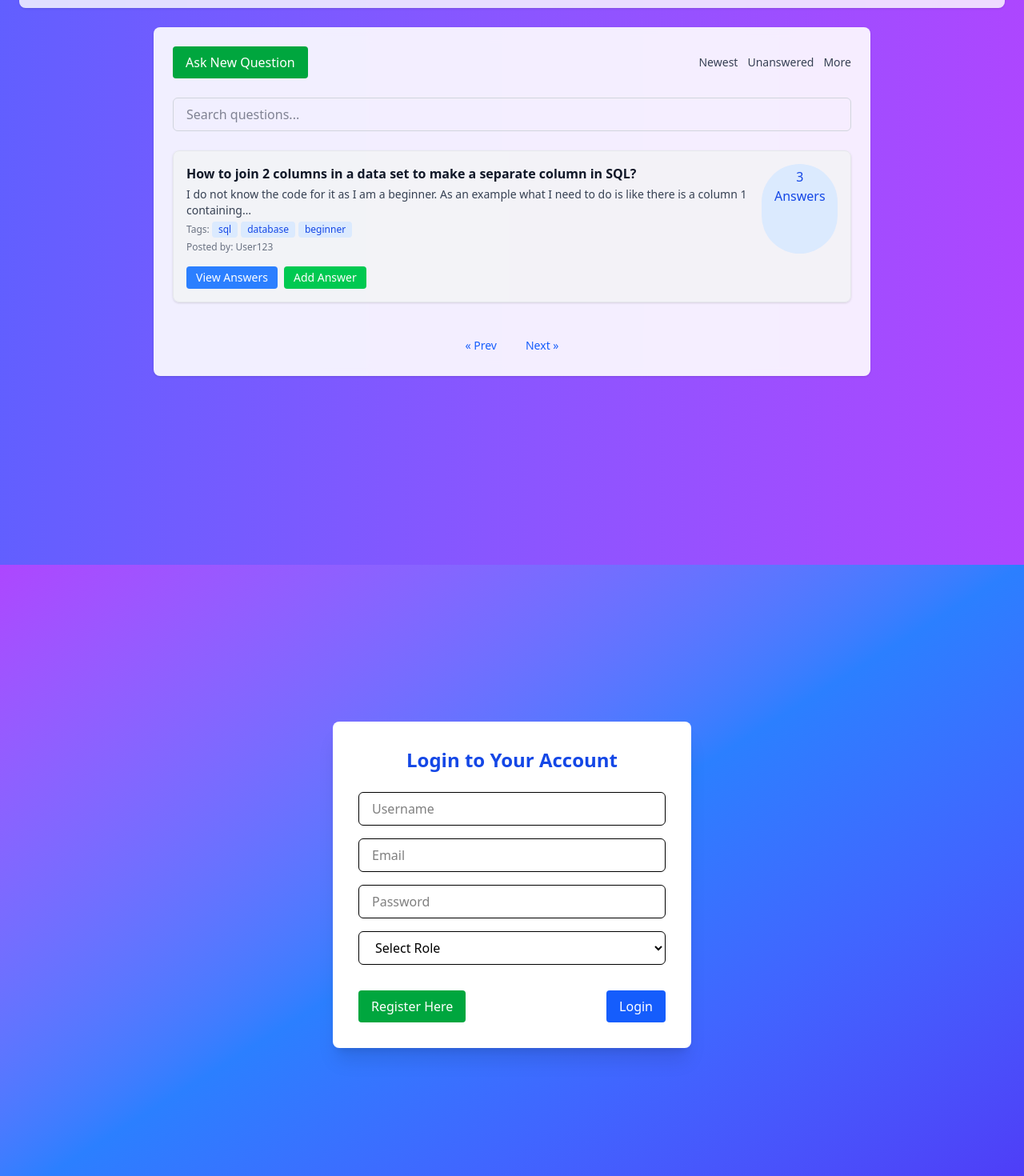
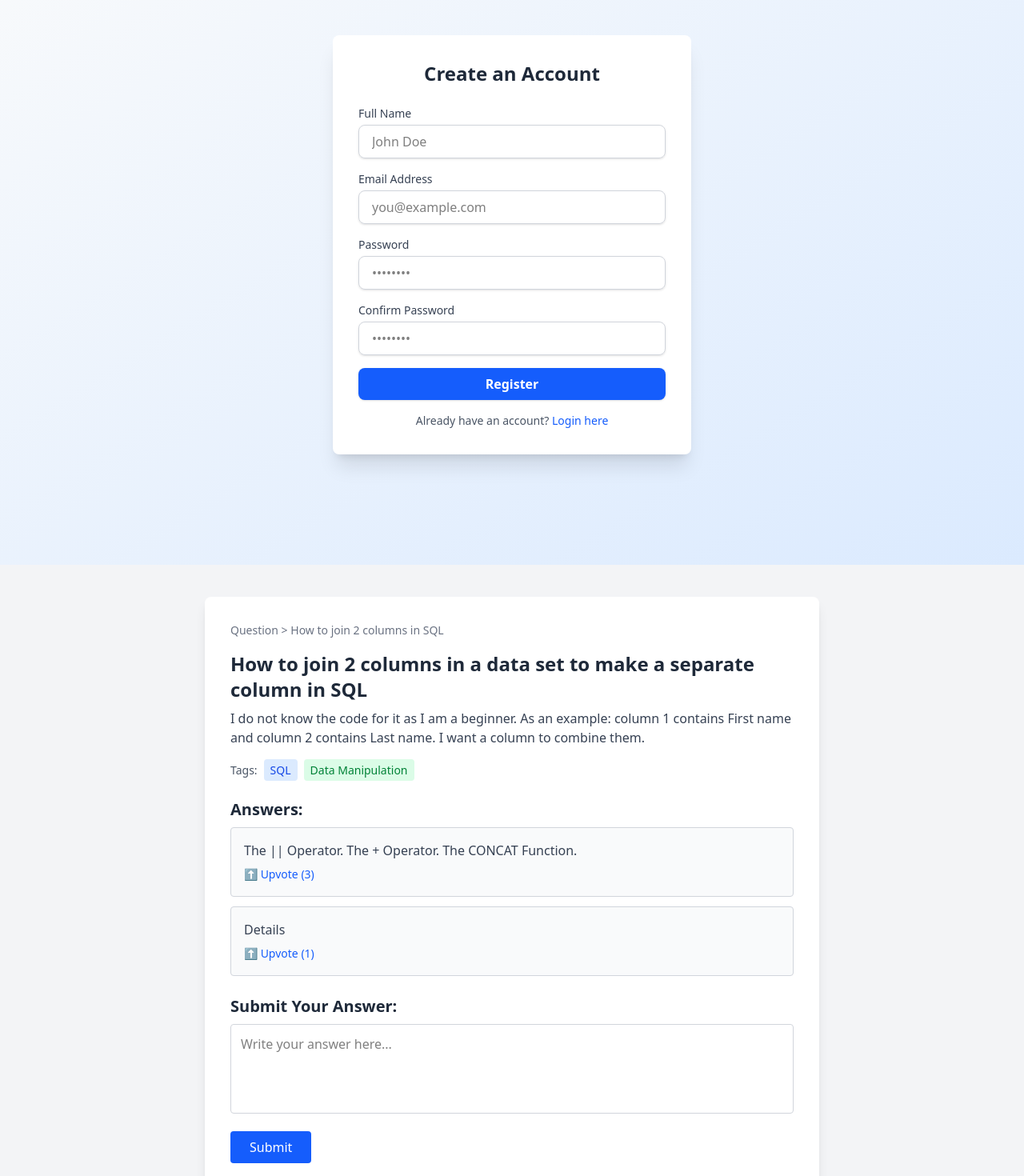
Before and after one commit to DSRANA1503/odoo-Hackathon-2025, a React (Vite) app in the folder AskMe/frontend/: page / in a window 1280 px wide. Shown: the part 118-1588 px from the top of the page at 80% size. Built offline with nearby package versions, Linux system fonts and the light colour scheme.

Commit message:
commited

```diff
--- /dev/null
+++ b/AskMe/frontend/src/Answer.jsx
@@ -0,0 +1,66 @@
+import React, { useState } from 'react';
+
+const Answer = () => {
+  const [answers, setAnswers] = useState([
+    { text: 'The || Operator. The + Operator. The CONCAT Function.', votes: 3 },
+    { text: 'Details', votes: 1 }
+  ]);
+  const [newAnswer, setNewAnswer] = useState('');
+
+  const handleSubmit = () => {
+    if (newAnswer.trim()) {
+      setAnswers([...answers, { text: newAnswer, votes: 0 }]);
+      setNewAnswer('');
+    }
+  };
+
+  return (
+    <div className="bg-gray-100 min-h-screen py-10 px-6 font-sans">
+      <div className="max-w-3xl mx-auto bg-white shadow-lg rounded-lg p-8">
+        <div className="text-sm text-gray-500 mb-4">Question &gt; How to join 2 columns in SQL</div>
+
+        <h2 className="text-2xl font-semibold mb-2 text-gray-800">How to join 2 columns in a data set to make a separate column in SQL</h2>
+        <p className="text-gray-700 mb-4">
+          I do not know the code for it as I am a beginner. As an example: column 1 contains
+          First name and column 2 contains Last name. I want a column to combine them.
+        </p>
+
+        <div className="mb-6">
+          <span className="text-sm text-gray-600">Tags:</span>
+          <span className="bg-blue-100 text-blue-700 px-2 py-1 text-sm rounded ml-2">SQL</span>
+          <span className="bg-green-100 text-green-700 px-2 py-1 text-sm rounded ml-2">Data Manipulation</span>
+        </div>
+
+        <div className="mb-6">
+          <h3 className="text-xl font-semibold text-gray-800 mb-2">Answers:</h3>
+          {answers.map((ans, index) => (
+            <div key={index} className="border border-gray-300 rounded p-4 mb-3 bg-gray-50">
+              <p className="text-gray-700">{ans.text}</p>
+              <button className="mt-2 text-sm text-blue-600 hover:text-blue-800">
+                ⬆️ Upvote ({ans.votes})
+              </button>
+            </div>
+          ))}
+        </div>
+
+        <div>
+          <h3 className="text-xl font-semibold text-gray-800 mb-2">Submit Your Answer:</h3>
+          <textarea
+            className="w-full h-28 p-3 border border-gray-300 rounded resize-none focus:outline-none focus:ring-2 focus:ring-blue-400"
+            value={newAnswer}
+            onChange={(e) => setNewAnswer(e.target.value)}
+            placeholder="Write your answer here..."
+          />
+          <button
+            onClick={handleSubmit}
+            className="mt-4 px-6 py-2 bg-blue-600 text-white rounded hover:bg-blue-700 transition"
+          >
+            Submit
+          </button>
+        </div>
+      </div>
+    </div>
+  );
+};
+
+export default Answer;
--- a/AskMe/frontend/src/App.jsx
+++ b/AskMe/frontend/src/App.jsx
@@ -2,11 +2,15 @@ import React from 'react';
 import AskQuestion from "./AskQuestion";
 import LoginPage from './LoginPage';
 import HomePage from './homepage';
+import Answer from './Answer';
+import Registration from './Registration';
 
 function App() {
   return (
     <>
       <h1>Welcome to AskMe!</h1>
+      <Registration/>
+      <Answer/>
       <HomePage/>
       <LoginPage/>
       <AskQuestion />
--- /dev/null
+++ b/AskMe/frontend/src/Registration.jsx
@@ -0,0 +1,93 @@
+import React, { useState } from 'react';
+
+const Registration = () => {
+  const [formData, setFormData] = useState({
+    fullName: '',
+    email: '',
+    password: '',
+    confirmPassword: ''
+  });
+
+  const handleChange = (e) => {
+    setFormData({ ...formData, [e.target.name]: e.target.value });
+  };
+
+  const handleSubmit = (e) => {
+    e.preventDefault();
+    // Handle form logic or API call here
+    console.log('Form submitted:', formData);
+  };
+
+  return (
+    <div className="min-h-screen bg-gradient-to-br from-gray-50 to-blue-100 flex items-center justify-center">
+      <div className="max-w-md w-full bg-white shadow-xl rounded-lg p-8">
+        <h2 className="text-2xl font-bold text-gray-800 mb-6 text-center">Create an Account</h2>
+        <form onSubmit={handleSubmit} className="space-y-4">
+          <div>
+            <label className="block text-sm font-medium text-gray-700">Full Name</label>
+            <input
+              type="text"
+              name="fullName"
+              value={formData.fullName}
+              onChange={handleChange}
+              className="mt-1 block w-full px-4 py-2 border border-gray-300 rounded-lg shadow-sm focus:ring-blue-500 focus:border-blue-500"
+              placeholder="John Doe"
+              required
+            />
+          </div>
+
+          <div>
+            <label className="block text-sm font-medium text-gray-700">Email Address</label>
+            <input
+              type="email"
+              name="email"
+              value={formData.email}
+              onChange={handleChange}
+              className="mt-1 block w-full px-4 py-2 border border-gray-300 rounded-lg shadow-sm focus:ring-blue-500 focus:border-blue-500"
+              placeholder="you@example.com"
+              required
+            />
+          </div>
+
+          <div>
+            <label className="block text-sm font-medium text-gray-700">Password</label>
+            <input
+              type="password"
+              name="password"
+              value={formData.password}
+              onChange={handleChange}
+              className="mt-1 block w-full px-4 py-2 border border-gray-300 rounded-lg shadow-sm focus:ring-blue-500 focus:border-blue-500"
+              placeholder="••••••••"
+              required
+            />
+          </div>
+
+          <div>
+            <label className="block text-sm font-medium text-gray-700">Confirm Password</label>
+            <input
+              type="password"
+              name="confirmPassword"
+              value={formData.confirmPassword}
+              onChange={handleChange}
+              className="mt-1 block w-full px-4 py-2 border border-gray-300 rounded-lg shadow-sm focus:ring-blue-500 focus:border-blue-500"
+              placeholder="••••••••"
+              required
+            />
+          </div>
+
+          <button
+            type="submit"
+            className="w-full bg-blue-600 text-white font-semibold py-2 rounded-lg shadow hover:bg-blue-700 transition"
+          >
+            Register
+          </button>
+        </form>
+        <p className="mt-4 text-sm text-gray-600 text-center">
+          Already have an account? <span className="text-blue-600 hover:underline cursor-pointer">Login here</span>
+        </p>
+      </div>
+    </div>
+  );
+};
+
+export default Registration;
```
